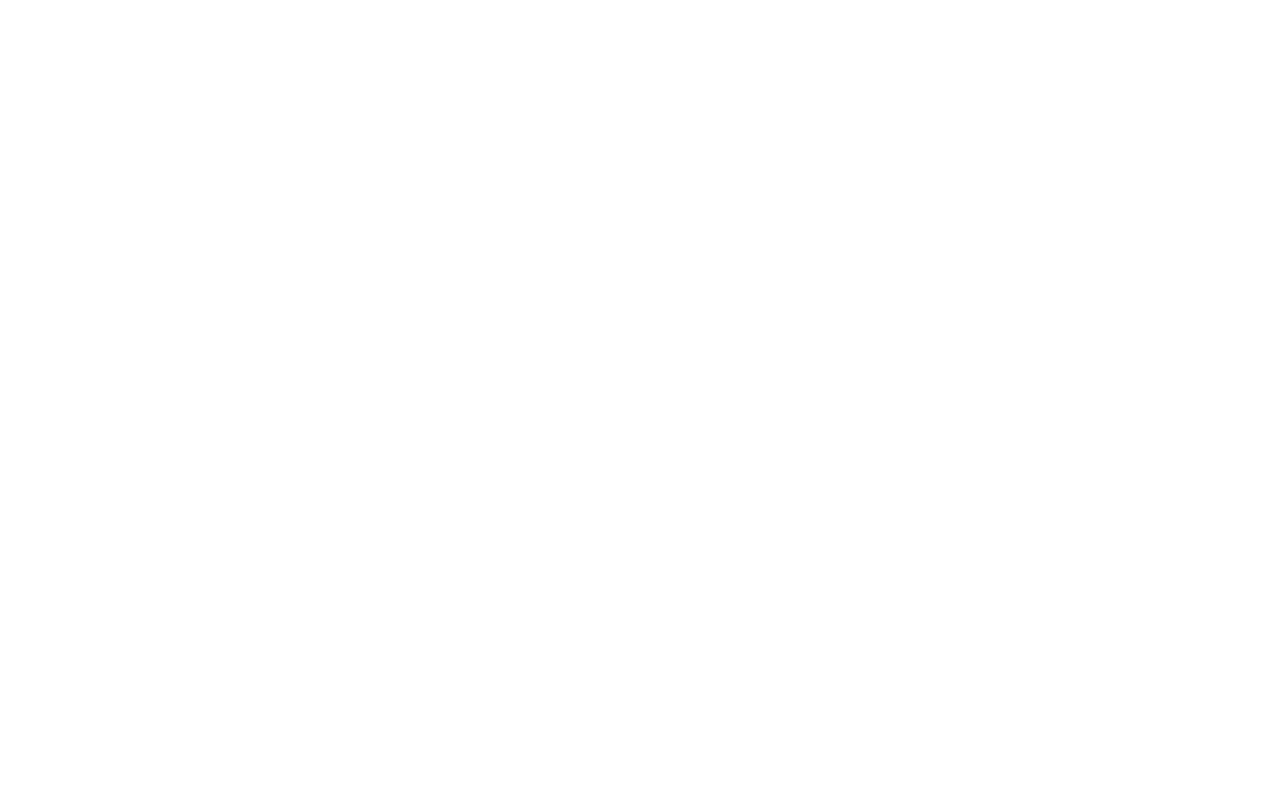
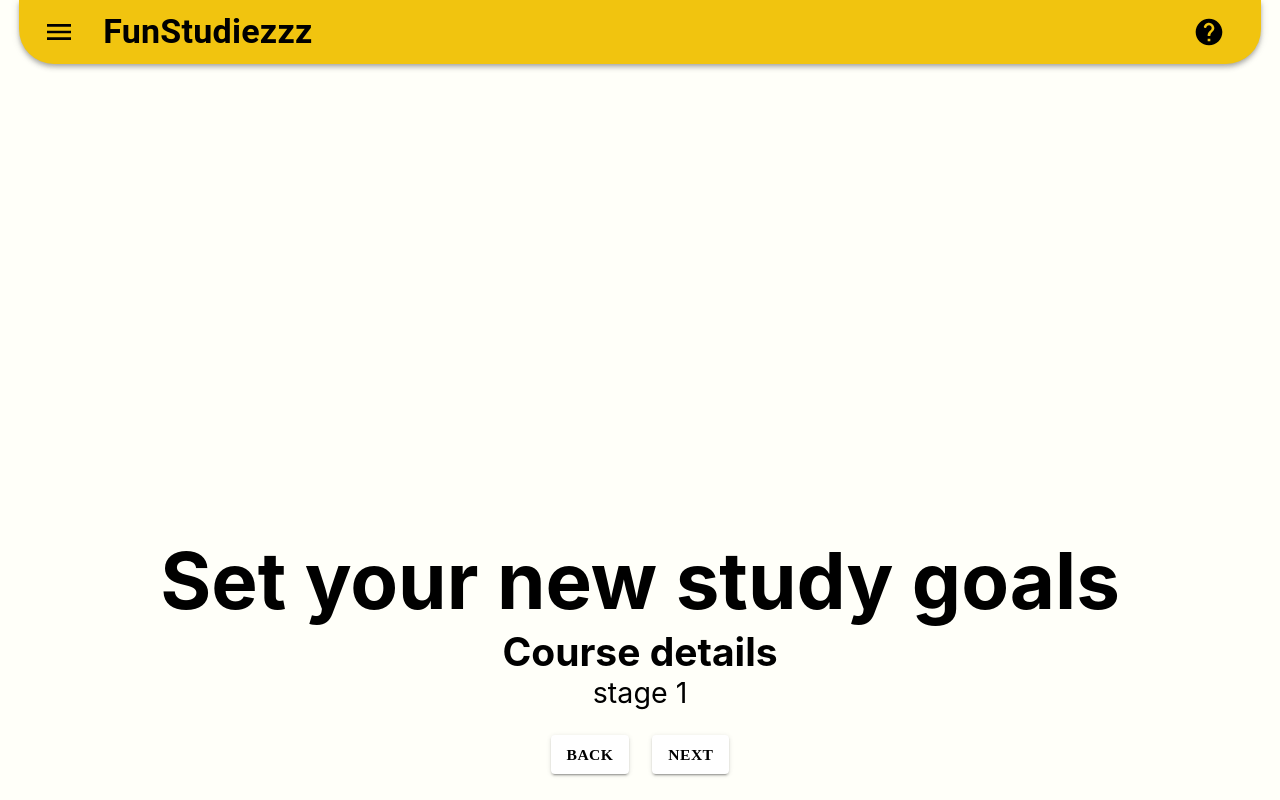
Before and after one commit to amit-erlich/FunStudiez, a React (Create React App) app: page /NewStudySettings in a window 1280 px wide. Before the commit this address had no page. Built offline with nearby package versions, Linux system fonts and the light colour scheme.

Commit message:
starting of new study settings page

```diff
--- a/src/App.js
+++ b/src/App.js
@@ -2,6 +2,7 @@
 import React from 'react';
 import { BrowserRouter as Router, Routes, Route } from "react-router-dom";
 import Home from "./pages/Home";
+import NewStudySettings from './pages/NewStudySettings';
 import Study from "./pages/Study";
 
 export default function App() {
@@ -9,6 +10,7 @@
       <Router>
         <Routes>
           <Route exact path="/" element={<Home />} />
+          <Route path="/NewStudySettings" element={<NewStudySettings />} />
           <Route path="/Study" element={<Study />} />
         </Routes>
       </Router>
--- a/src/components/AppMainBar.js
+++ b/src/components/AppMainBar.js
@@ -18,6 +18,9 @@
     const navigateHomePage = () => {
       navigate('/');
     };
+    const navigateNewStudyPage = () => {
+        navigate('/NewStudySettings');
+      };
 
     const toggleDrawer = (open) => (event) => {
         if (event.type === 'keydown' && (event.key === 'Tab' || event.key === 'Shift')) {
@@ -29,7 +32,7 @@
 
     const menuItems = [
         { icon: <HomeRoundedIcon style={{ fontSize: '2rem', paddingRight: '10px' }}/>, text: 'Home', onClick: () => navigateHomePage() },
-        { icon: <NoteAddRoundedIcon style={{ fontSize: '2rem', paddingRight: '10px' }}/>, text: 'New Study', onClick: () => console.log('New Study clicked') },
+        { icon: <NoteAddRoundedIcon style={{ fontSize: '2rem', paddingRight: '10px' }}/>, text: 'New Study', onClick: () => navigateNewStudyPage() },
         { icon: <DescriptionRoundedIcon style={{ fontSize: '2rem', paddingRight: '10px' }}/>, text: 'Previous Studies', onClick: () => console.log('Previous Studies clicked') },
     ];
 
--- a/src/pages/Home.js
+++ b/src/pages/Home.js
@@ -8,7 +8,7 @@
 
   const navigate = useNavigate();
   const navigateNewStudy = () => {
-      navigate('/Study');
+      navigate('/NewStudySettings');
   };
 
   return (
--- a/src/pages/NewStudySettings.js
+++ b/src/pages/NewStudySettings.js
@@ -0,0 +1,113 @@
+import React, { useState } from 'react';
+import { useNavigate } from 'react-router-dom';
+import { useTheme } from '@mui/material/styles';
+import { Button, Container, Stepper } from '@mui/material';
+import AppMainBar from '../components/AppMainBar';
+
+function NewStudySettings() {
+    const theme = useTheme();
+
+    const titles = [
+        "Course details",
+        "Reading tasks",
+        "Solving tasks",
+        "Additional tasks"
+        ];
+    const instructions = [
+        "",
+        "How many of the following would you like to read?",
+        "How many of the following would you like to solve?",
+        "You can add more tasks if you want"
+    ];
+
+    const [currentStage, setCurrentStage] = useState(0);
+    const [settingsTitle, setSettingsTitle] = useState(titles[0]);
+    const [settingsInstruction, setSettingsInstruction] = useState(instructions[0]);
+
+    const navigate = useNavigate();
+    const navigateStudy = () => {
+        navigate('/Study');
+    };
+    const stepBack = () => {
+        setCurrentStage(currentStage - 1);
+        setSettingsTitle(titles[currentStage - 1]);
+        setSettingsInstruction(instructions[currentStage - 1]);
+    };
+    const NextStep = () => {
+        if (currentStage + 1 == 4) {
+            navigateStudy();
+        } else {
+            setCurrentStage(currentStage + 1);
+            setSettingsTitle(titles[currentStage + 1]);
+            setSettingsInstruction(instructions[currentStage + 1]);
+        }
+    };
+
+  return (
+    <div className="App">
+        <header className="App-header">
+            <AppMainBar/>
+            <p style={{ textAlign: 'left', fontSize: '300%', fontWeight: 'bold', padding: '0px', margin: '0px' }}>
+            Set your new study goals
+            </p>
+            <Stepper></Stepper>
+            <div>
+                <p style={{ textAlign: 'left', fontSize: '150%', fontWeight: 'bold', padding: '0px', margin: '0px' }}>
+                {settingsTitle}
+                </p>
+                <p style={{ textAlign: 'left', fontSize: '110%', padding: '0px', margin: '0px' }}>
+                {settingsInstruction}
+                </p>
+            </div>
+            <div>
+                {(currentStage == 0) &&
+                <p style={{ textAlign: 'left', fontSize: '110%', padding: '0px', margin: '0px' }}>
+                stage 1
+                </p>
+                }
+                {(currentStage == 1) &&
+                <p style={{ textAlign: 'left', fontSize: '110%', padding: '0px', margin: '0px' }}>
+                stage 2
+                </p>
+                }
+                {(currentStage == 2) &&
+                <p style={{ textAlign: 'left', fontSize: '110%', padding: '0px', margin: '0px' }}>
+                stage 3
+                </p>
+                }
+                {(currentStage == 3) &&
+                <p style={{ textAlign: 'left', fontSize: '110%', padding: '0px', margin: '0px' }}>
+                stage 4
+                </p>
+                }
+            </div>
+            <Container style={{ padding: '2%' }}>
+                <Button variant="contained"
+                    style={{
+                    backgroundColor: theme.palette.white,
+                    color: theme.palette.black,
+                    fontWeight: 'bold',
+                    fontSize: '60%',
+                    fontFamily: 'cursive',
+                    marginRight: '1%' }}
+                    onClick={stepBack}>
+                    Back
+                </Button>
+                <Button variant="contained"
+                    style={{
+                    backgroundColor: theme.palette.white,
+                    color: theme.palette.black,
+                    fontWeight: 'bold',
+                    fontSize: '60%',
+                    fontFamily: 'cursive',
+                    marginLeft: '1%' }}
+                    onClick={NextStep}>
+                    Next
+                </Button>
+            </Container>
+        </header>
+    </div>
+  );
+}
+
+export default NewStudySettings;
```
